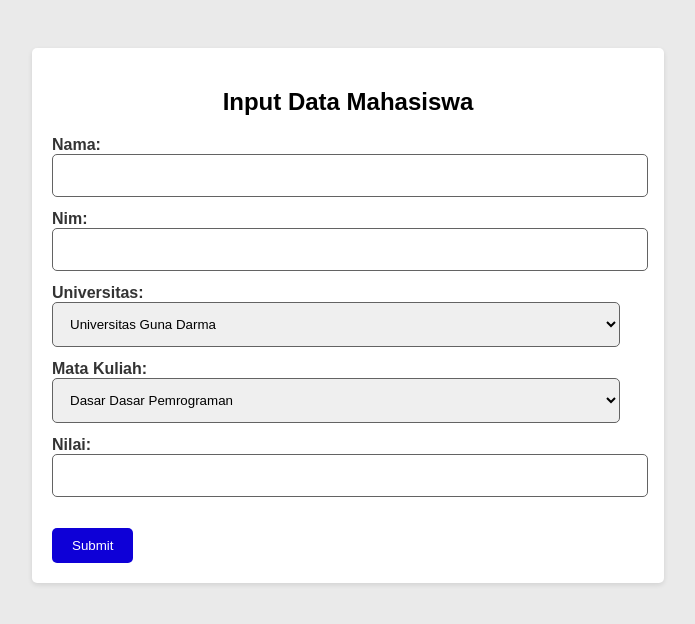
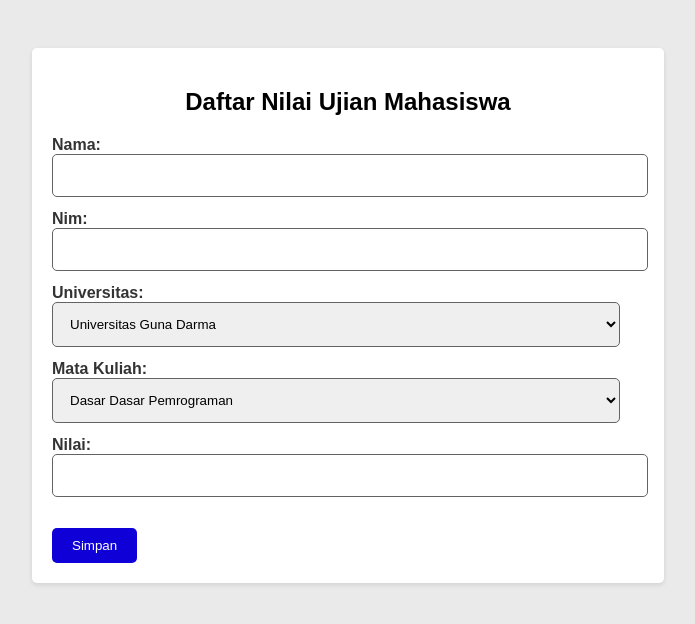
Before and after one commit to alif21018si/Hasil-Magang-Studi-Independen-Bersertifikat-MSIB-Kampus-Merdeka, a PHP site: page /objMahasiswa.php in a window 1280 px wide. Shown: the top 624 px of the page, without its empty margins (292-987 px from the left). Run offline with PHP 8.4, Linux system fonts and the light colour scheme.

Commit message:
initial commit

```diff
--- a/PemrogramanPhp/Tugas5/objMahasiswa.php
+++ b/PemrogramanPhp/Tugas5/objMahasiswa.php
@@ -52,7 +52,7 @@ if ($_SERVER["REQUEST_METHOD"] == "POST") {
 </head>
 <body>
     <form method="POST" action="<?php echo htmlspecialchars($_SERVER["PHP_SELF"]); ?>">
-    <h2 style="text-align:center;">Input Data Mahasiswa</h2>
+    <h2 style="text-align:center;">Daftar Nilai Ujian Mahasiswa</h2>
         <label for="nama">Nama:</label><br>
         <input type="text" id="nama" name="nama"><br>
         <label for="nim">Nim:</label><br>
@@ -75,13 +75,13 @@ if ($_SERVER["REQUEST_METHOD"] == "POST") {
         </select><br>
         <label for="nilai">Nilai:</label><br>
         <input type="number" id="nilai" name="nilai" min="0" max="100"><br><br>
-        <input type="submit" value="Submit">
+        <input type="submit" value="Simpan">
     </form>
 
     <?php
     // objek $mahasiswa yang sudah dibuat dari form, cetak hasilnya
     if (isset($mahasiswa)) {
-        echo "<h2 style='text-align:center;'>Hasil</h2>";
+        echo "<h2 style='text-align:center;'>Hasil Cetak</h2>";
         echo "<table>";
         echo "<tr><th>NIM</th><th>Nama</th><th>Universitas</th><th>Mata Kuliah</th><th>Nilai</th><th>Grade</th><th>Predikat</th><th>Status</th></tr>";
         echo "<tr>";
--- a/PemrogramanPhp/Tugas5/style.css
+++ b/PemrogramanPhp/Tugas5/style.css
@@ -53,10 +53,10 @@ table {
 
 th, td {
     padding: 10px;
-    border: 1px    solid #000000;
+    border: 1px    solid #bdbaba;
     text-align: left;
 }
 
 th {
-    background-color: #99ffa5;
+    background-color: #b5b3b3;
 }
```
Also changed, not shown: 1 other file.
